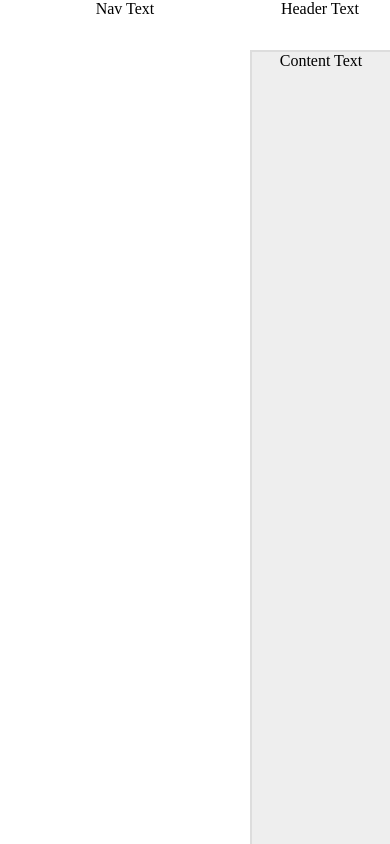
After one commit to SirSquiggles94/CC-Project, a PHP site: page /restaurant_portal/home.php in a window 390 px wide. The commit adds this page. Run offline with PHP 8.4, Linux system fonts and the light colour scheme.

Commit message:
Initial Layout of 'Portal Page'
Created the initial design for the portal page, need to add javascript
and css media queries and decide how the menu will work.

Have also edited the home page, will contain only php script for
checking login and directing to the correct page. WIll contain nothing
else.

Moved login HTML to new file login.php

```diff
--- /dev/null
+++ b/restaurant_portal/home.php
@@ -0,0 +1,31 @@
+<html>
+	<head>
+
+		<link rel = "stylesheet" href = "home_style.css" type = "text/css">
+		<link rel = "icon" type = "image/x-icon" href = "Images/fav.ico">
+		<title>The Chef's Pantry</title>
+
+
+	</head>
+
+	<body>
+
+		<header>
+
+
+			Header Text
+
+		</header>
+		<nav>
+
+
+			Nav Text
+
+		</nav>
+		<content>
+
+			Content Text
+
+		</content>
+	</body>
+</html>
--- /dev/null
+++ b/restaurant_portal/home_style.css
@@ -0,0 +1,41 @@
+body
+{
+	margin: 0px;
+	padding: 0px;
+	background-color: #EEEEEE;
+	width: 100%;
+	text-align: center;
+}
+
+header
+{
+	background-color: white;
+	height: 50px;
+	width: calc(100% - 250px);
+	position: fixed;
+	margin-left: 250px;
+}
+
+nav
+{
+	background-color: white;
+	width: 250px;
+	height: 100%;
+	position: fixed;
+	z-index: 1;
+}
+
+content
+{
+	border-left: 2px solid #DDDDDD;
+	border-top: 2px solid #DDDDDD;
+	width: calc(100% - 252px);
+	height: calc(100% - 52px);
+	margin-top: 50px;
+	float: right;
+}
+
+@media screen and (min-width: 775px)
+{
+
+}
```
Also changed, not shown: restaurant_portal/index.php (+3 -38 lines), restaurant_portal/login.php (added, +41 -0 lines).
